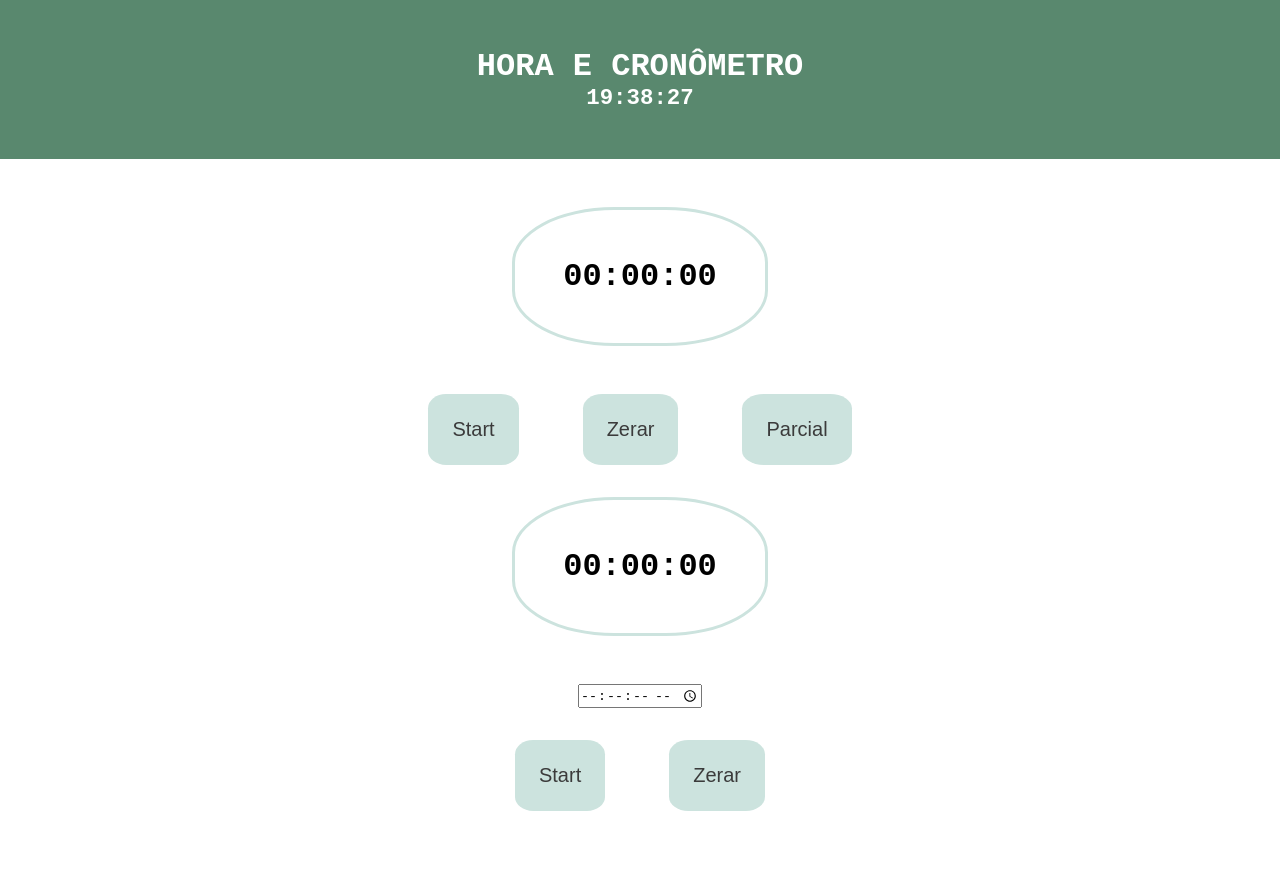
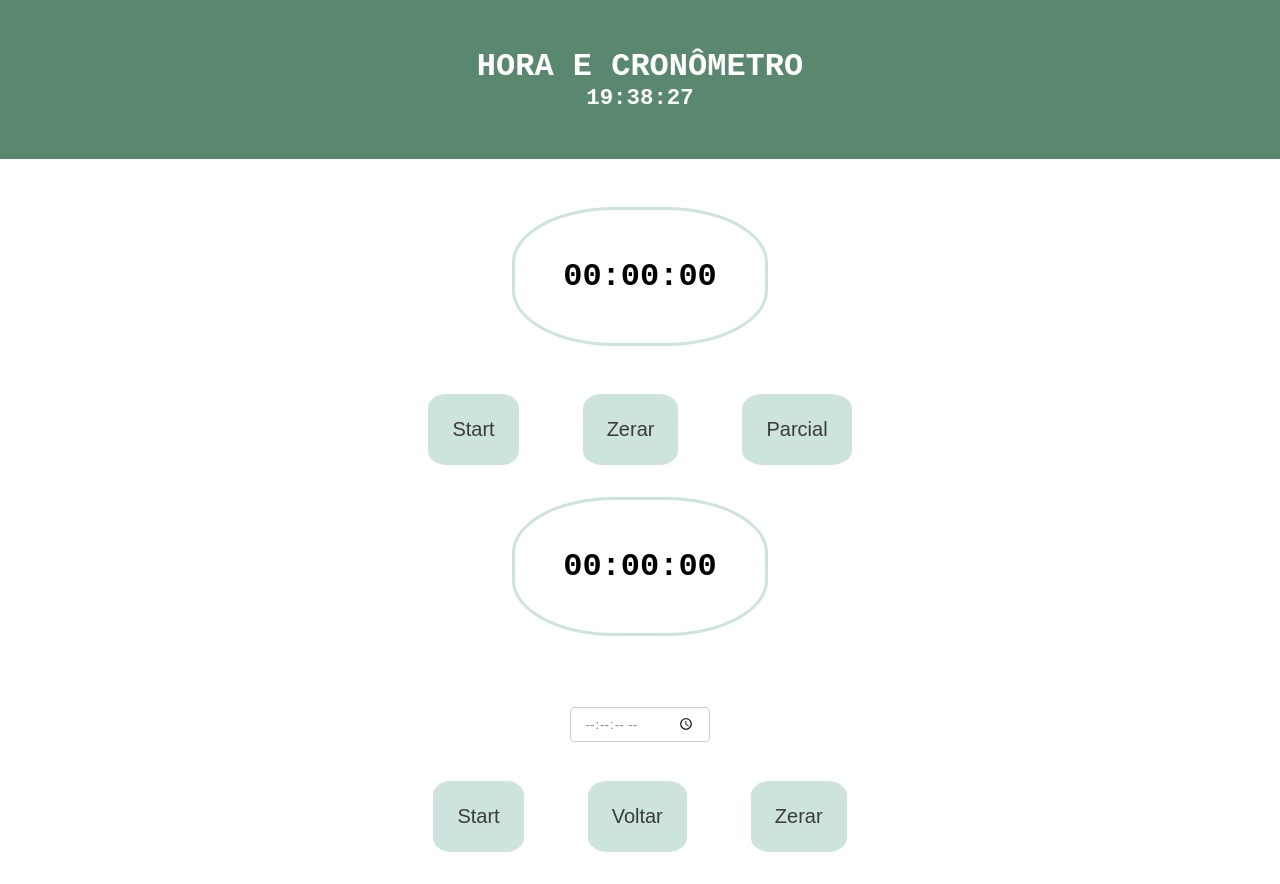
Before and after one commit to agraluca/cronometro, a React (Create React App) app: page / in a window 1280 px wide. Before the commit the page ends 843 px from the top, so only its background shows below. Built offline with nearby package versions, Linux system fonts and the light colour scheme.

Commit message:
Timer Countdow melhoras

```diff
--- a/src/components/Timer/styles.css
+++ b/src/components/Timer/styles.css
@@ -20,6 +20,7 @@ main #buttons {
 }
 
 main #buttons button {
+  outline: none;
   margin: 0 2rem;
   padding: 1.5rem;
   background-color: #cce3de;
--- a/src/components/TimerInverted/index.js
+++ b/src/components/TimerInverted/index.js
@@ -5,6 +5,7 @@ import "./styles.css";
 function Timer() {
   const [startStop, setStartStop] = useState(false);
   const [totalTime, setTotalTime] = useState("00:00:00");
+  const [message, setMessage] = useState("");
   const [time, setTime] = useState({
     sec: "00",
     min: "00",
@@ -12,9 +13,10 @@ function Timer() {
   });
   function getTimer() {
     const timeArray = totalTime.split(":");
-    const seconds = timeArray.length === 2 ? "00" : timeArray[2];
+    const seconds = timeArray[2];
     const minutes = timeArray[1];
     const hour = timeArray[0];
+    console.log(seconds, minutes, hour);
     setTime({ sec: seconds, min: minutes, hour: hour });
   }
 
@@ -42,6 +44,8 @@ function Timer() {
           hour = 0;
           seconds = 0;
           minutes = 0;
+
+          setMessage("Time is Over");
           setStartStop(false);
         }
 
@@ -60,11 +64,12 @@ function Timer() {
     }
 
     return () => clearInterval(interval);
-  }, [startStop, time.sec, time.min, time.hour]);
+  }, [startStop, time.sec, time.min, time.hour, message]);
 
   return (
     <main>
       <h1>{`${time.hour}:${time.min}:${time.sec}`}</h1>
+      <h2>{message}</h2>
       <div id="timerInverted">
         <input
           type="time"
@@ -78,16 +83,27 @@ function Timer() {
         <button
           onClick={() => {
             getTimer();
-            setStartStop(!startStop);
+            setStartStop(true);
+            setMessage("");
           }}
         >
-          {startStop ? "Pause" : "Start"}
+          Start
+        </button>
+
+        <button
+          onClick={() => {
+            setStartStop(!startStop);
+            setMessage("");
+          }}
+        >
+          {startStop ? "Pause" : "Voltar"}
         </button>
 
         <button
           onClick={() => {
             setStartStop(false);
-            setTime({ sec: "00", min: "00", hour: "00", count: 0 });
+            setTime({ sec: "00", min: "00", hour: "00" });
+            setMessage("");
           }}
         >
           Zerar
--- a/src/components/TimerInverted/styles.css
+++ b/src/components/TimerInverted/styles.css
@@ -13,6 +13,11 @@ main h1 {
   margin-bottom: 3rem;
 }
 
+main h2 {
+  font-family: "Courier New", Courier, monospace;
+  margin-bottom: 1rem;
+}
+
 main #buttons {
   display: flex;
   justify-content: center;
@@ -20,6 +25,7 @@ main #buttons {
 }
 
 main #buttons button {
+  outline: none;
   margin: 0 2rem;
   padding: 1.5rem;
   background-color: #cce3de;
@@ -40,3 +46,14 @@ main #buttons button:hover {
 main #timerInverted {
   margin-bottom: 2rem;
 }
+
+main #timerInverted input {
+  border: 1px solid #ccc;
+  color: #888;
+  margin: 0.5em;
+  vertical-align: middle;
+  outline: 0;
+  padding: 0.5em 1em;
+  border-radius: 4px;
+  font-family: sans-serif;
+}
```
Also changed, not shown: 1 other file (tests, documents, lock files or other folders).
